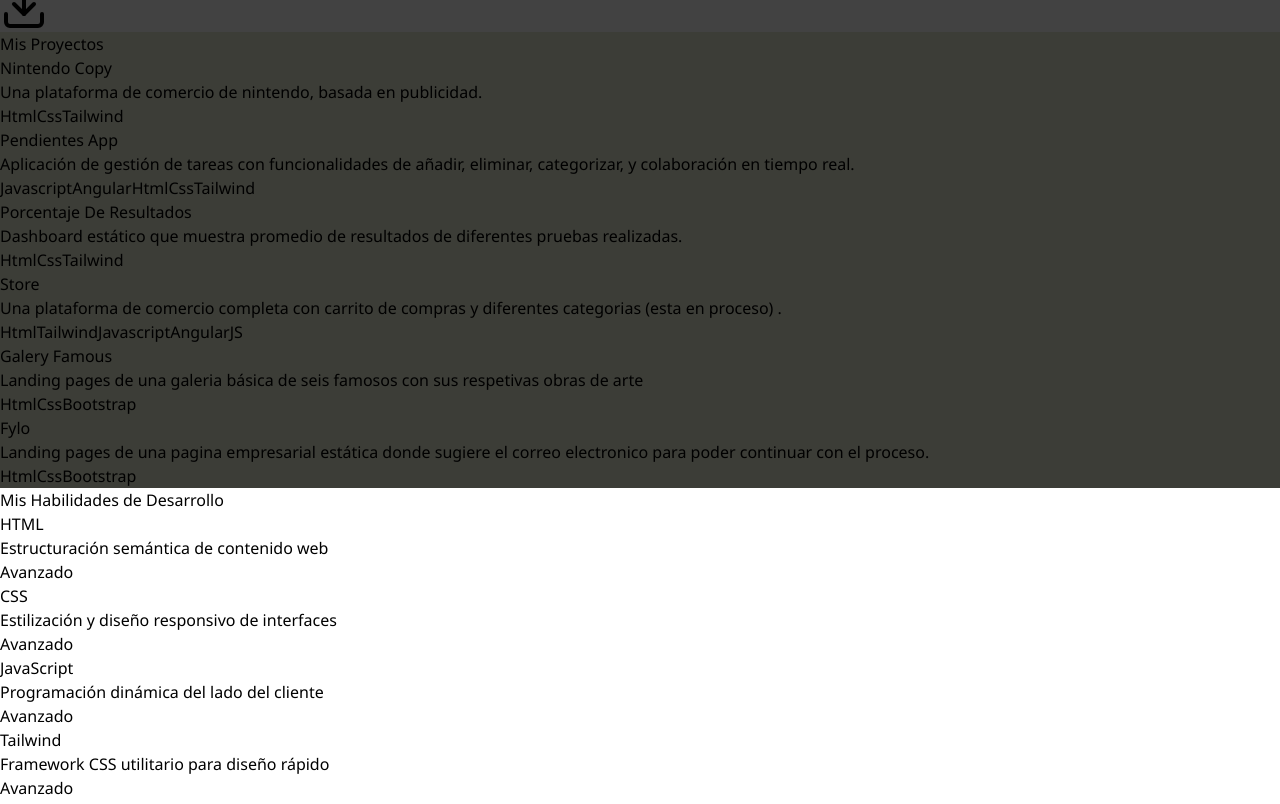
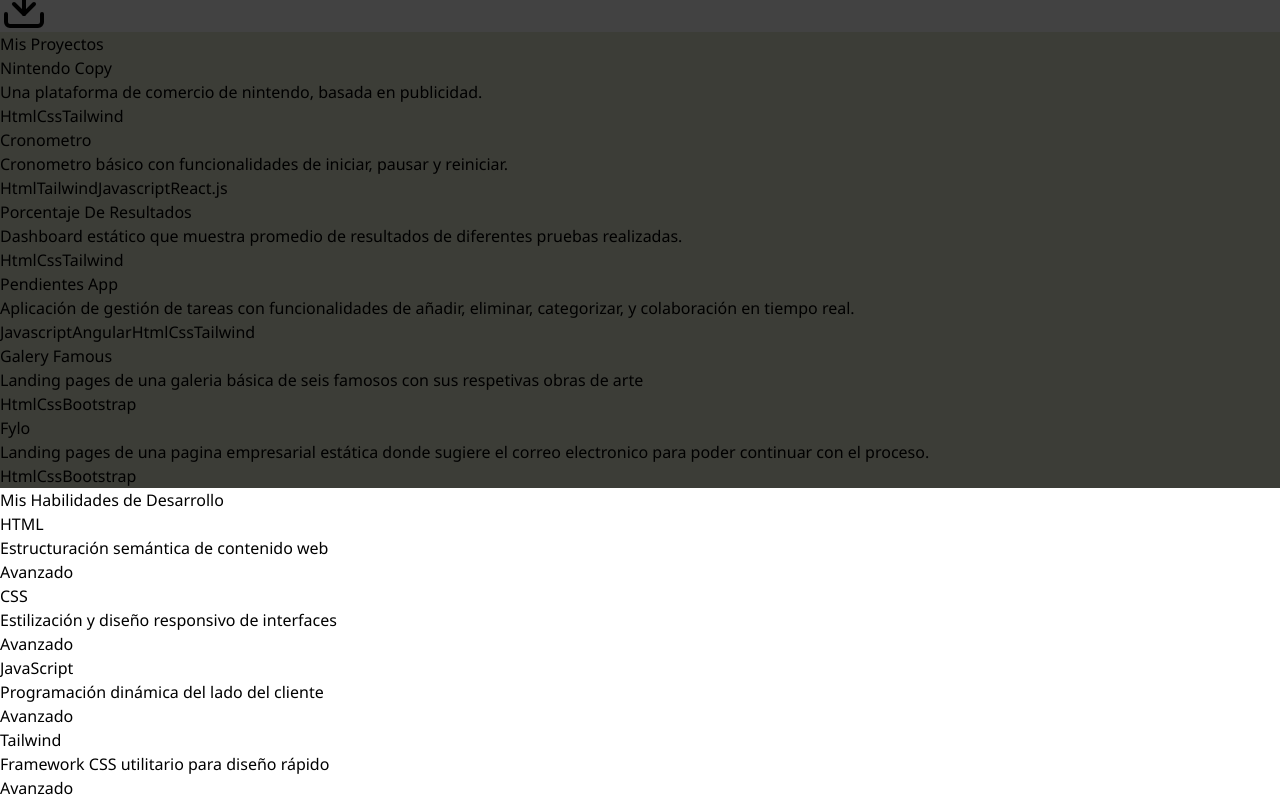
Before and after one commit to BrayanDuque/PortafolioReact, a React (Vite) app: page / in a window 1280 px wide. Shown: the part 1836-2640 px from the top of the page. Built offline with nearby package versions, Linux system fonts and the light colour scheme.

Commit message:
se añade proyectos, se elimina formulario

```diff
--- a/src/App.jsx
+++ b/src/App.jsx
@@ -14,7 +14,6 @@ function App() {
       <Info/>
       <Proyectos/>
       <Skills/>
-      <Contacto/>
     </>
   )
 }
--- a/src/Components/Proyectos/Proyectos.jsx
+++ b/src/Components/Proyectos/Proyectos.jsx
@@ -14,40 +14,46 @@ export const Proyectos = () => {
     const projects = [
       {
         title: "Nintendo Copy",
-          description: "Una plataforma de comercio de nintendo, basada en publicidad.",
+        description:
+          "Una plataforma de comercio de nintendo, basada en publicidad.",
           technologies: ["Html", "Css", "Tailwind"],
           github: "https://brayanduque.github.io/Page-Nintendo/",
         },
         {
-          title: "Pendientes App",
-          description: "Aplicación de gestión de tareas con funcionalidades de añadir, eliminar, categorizar, y colaboración en tiempo real.",
-          technologies: ["Javascript","Angular", "Html", "Css", "Tailwind"],
-          github: "https://pendientes-app-one.vercel.app/",
+          title: "Cronometro",
+          description:
+          "Cronometro básico con funcionalidades de iniciar, pausar y reiniciar.",
+          technologies: ["Html", "Tailwind", "Javascript", "React.js"],
+          github: "https://cronometro-react-gamma.vercel.app/",
         },
       {
         title: "Porcentaje De Resultados",
-          description: "Dashboard estático que muestra promedio de resultados de diferentes pruebas realizadas.",
+        description:
+        "Dashboard estático que muestra promedio de resultados de diferentes pruebas realizadas.",
         technologies: ["Html", "Css", "Tailwind"],
         github: "https://brayanduque.github.io/mentor-1/",
       },
       {
-          title: "Store",
-          description: "Una plataforma de comercio completa con carrito de compras y diferentes categorias (esta en proceso) .",
-          technologies: ["Html", "Tailwind", "Javascript", "AngularJS"],
-          github: "https://store-angular-gamma.vercel.app/",
+        title: "Pendientes App",
+        description:
+          "Aplicación de gestión de tareas con funcionalidades de añadir, eliminar, categorizar, y colaboración en tiempo real.",
+        technologies: ["Javascript", "Angular", "Html", "Css", "Tailwind"],
+        github: "https://pendientes-app-one.vercel.app/",
       },
       {
         title: "Galery Famous",
-          description: "Landing pages de una galeria básica de seis famosos con sus respetivas obras de arte",
+        description:
+          "Landing pages de una galeria básica de seis famosos con sus respetivas obras de arte",
         technologies: ["Html", "Css", "Bootstrap"],
         github: "https://brayanduque.github.io/galery-famous/",
       },
       {
         title: "Fylo",
-          description: "Landing pages de una pagina empresarial estática donde sugiere el correo electronico para poder continuar con el proceso.",
+        description:
+          "Landing pages de una pagina empresarial estática donde sugiere el correo electronico para poder continuar con el proceso.",
         technologies: ["Html", "Css", "Bootstrap"],
         github: "https://brayanduque.github.io/fylo/",
-        }
+      },
     ];
   return (
     <div className=" px-4 py-16 bg-proyects">
```
Lines whose indentation alone changed are shown as unchanged.
